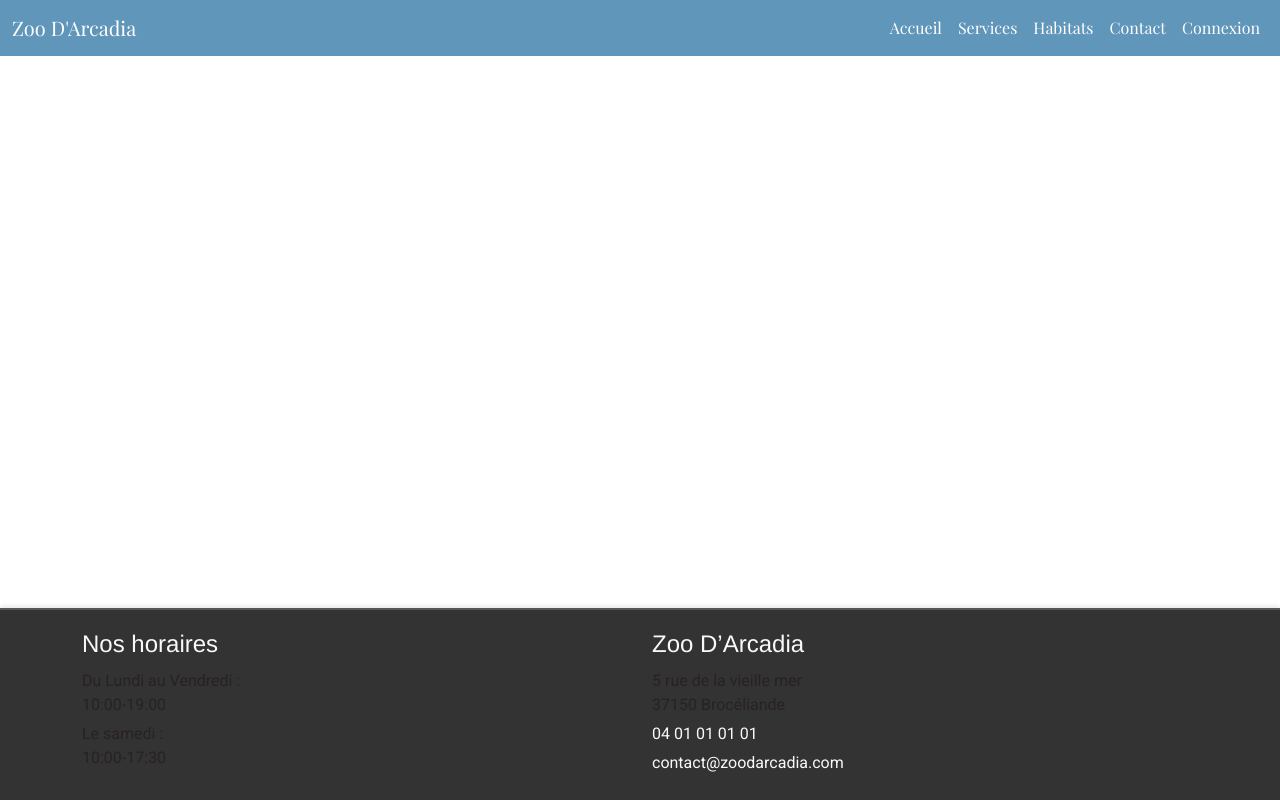
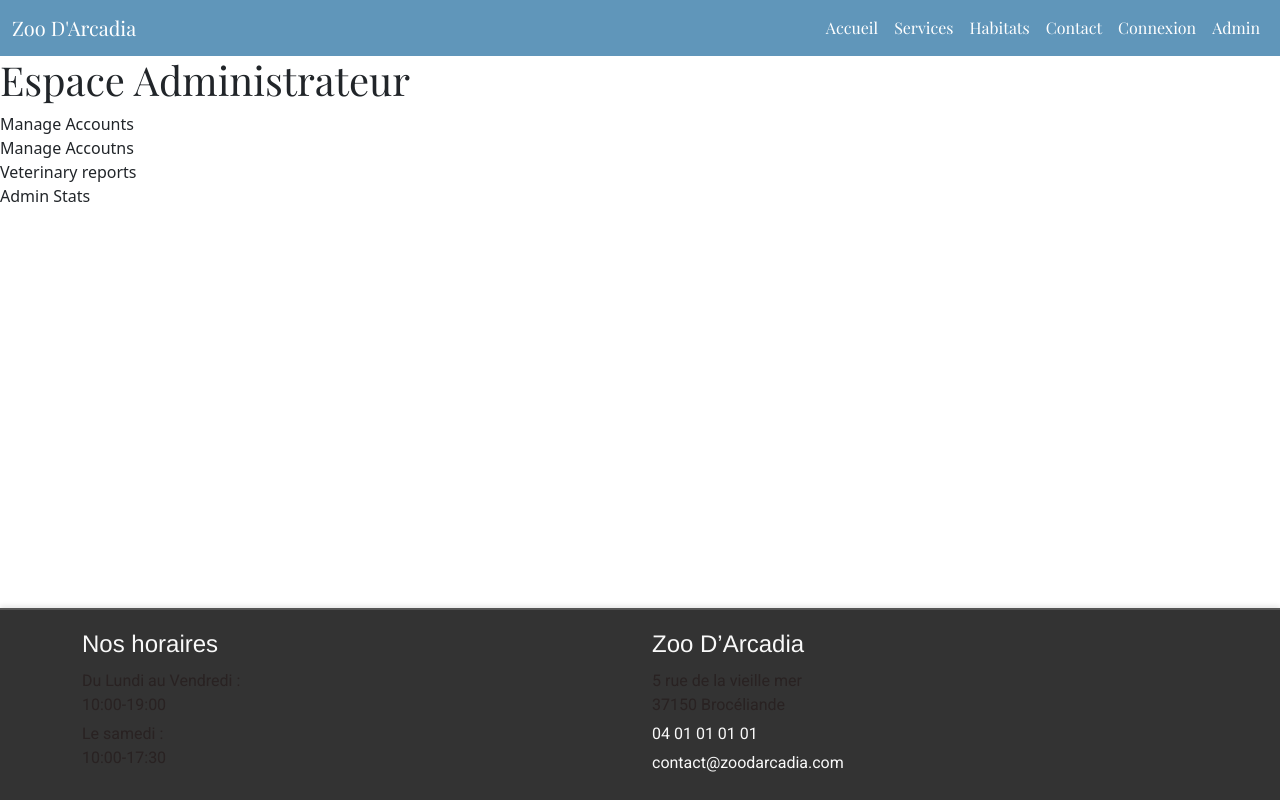
Before and after one commit to Agellid03/ZooArcadiaa, a React (Create React App) app in the folder frontend/: page /admin in a window 1280 px wide. Built offline with nearby package versions, Linux system fonts and the light colour scheme.

Commit message:
Creation des fichiers pour gestion de l'admin

```diff
--- /dev/null
+++ b/frontend/src/components/admin/AdminDashboard.jsx
@@ -0,0 +1,19 @@
+import React from "react";
+import ManageAccounts from "../admin/ManageAccounts";
+import ManageZooEntities from "../admin/ManageZooEntities";
+import VeterinaryReports from "../admin/VeterinaryReports";
+import AdminStats from "../admin/AdminStats";
+
+const AdminDashboard = () => {
+  return (
+    <div className="admin-dashboard">
+      <h1>Espace Administrateur</h1>
+      <ManageAccounts />
+      <ManageZooEntities />
+      <VeterinaryReports />
+      <AdminStats />
+    </div>
+  );
+};
+
+export default AdminDashboard;
--- /dev/null
+++ b/frontend/src/components/admin/AdminStats.jsx
@@ -0,0 +1,11 @@
+import React from 'react';
+
+const AdminStats = () => {
+  return (
+    <div>
+      Admin Stats
+    </div>
+  );
+}
+
+export default AdminStats;
--- /dev/null
+++ b/frontend/src/components/admin/ManageAccounts.jsx
@@ -0,0 +1,11 @@
+import React from 'react';
+
+const ManageAccounts = () => {
+  return (
+    <div>
+      Manage Accounts
+    </div>
+  );
+}
+
+export default ManageAccounts;
--- /dev/null
+++ b/frontend/src/components/admin/ManageZooEntities.jsx
@@ -0,0 +1,11 @@
+import React from 'react';
+
+const ManageZooEntities = () => {
+  return (
+    <div>
+      Manage Accoutns
+    </div>
+  );
+}
+
+export default ManageZooEntities;
--- /dev/null
+++ b/frontend/src/components/admin/VeterinaryReports.jsx
@@ -0,0 +1,11 @@
+import React from 'react';
+
+const VeterinaryReports = () => {
+  return (
+    <div>
+      Veterinary reports
+    </div>
+  );
+}
+
+export default VeterinaryReports;
--- a/frontend/src/components/header/Navbar.jsx
+++ b/frontend/src/components/header/Navbar.jsx
@@ -60,6 +60,11 @@ const ClientNavbar = () => {
               Connexion
             </NavLink>
           </NavItem>
+          <NavItem>
+            <NavLink className="nav-link" to="/admin/*" activeclassname="active">
+              Admin
+            </NavLink>
+          </NavItem>
         </Nav>
       </Collapse>
     </Navbar>
--- a/frontend/src/routes/AppRouter.jsx
+++ b/frontend/src/routes/AppRouter.jsx
@@ -8,6 +8,7 @@ import AllHabitats from "../pages/AllHabitats";
 import DetailsHabitat from "../pages/DetailsHabitat";
 import Contact from "../pages/Contact";
 import Login from "../pages/Login";
+import AdminDashboard from "../components/admin/AdminDashboard";
 
 const AppRouter = () => {
   return (
@@ -21,7 +22,9 @@ const AppRouter = () => {
           <Route path="/habitats/:name" element={<DetailsHabitat />} />
           <Route path="/contact" element={<Contact />} />
           <Route path="/login" element={<Login/>} />
+          <Route path="/admin/*" element={<AdminDashboard/>} />
         </Routes>
+
       </div>
        <Footer />
     </div>
--- /dev/null
+++ b/frontend/src/styles/adminDashboard.css
@@ -0,0 +1,35 @@
+.admin-dashboard {
+  display: flex;
+  height: 100vh;
+}
+
+.sidebar {
+  width: 250px;
+  background-color: #2c3e50;
+  color: #fff;
+  padding: 20px;
+}
+
+.sidebar ul {
+  list-style: none;
+  padding: 0;
+}
+
+.sidebar ul li {
+  margin: 20px 0;
+}
+
+.sidebar ul li a {
+  color: #ecf0f1;
+  text-decoration: none;
+}
+
+.sidebar ul li a:hover {
+  text-decoration: underline;
+}
+
+.main-content {
+  flex: 1;
+  padding: 20px;
+  background-color: #f5f5f5;
+}
```
